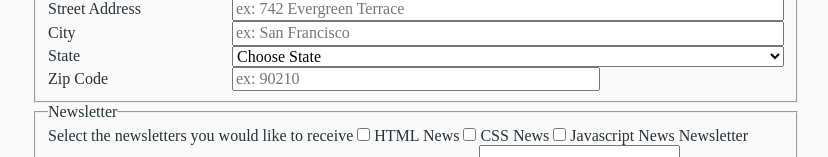
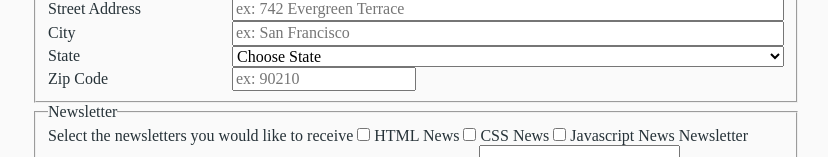
Before and after one commit to jorowebdev/unit3-project, a plain HTML site: page index.html in a window 1280 px wide. Shown: the part 262-419 px from the top of the page, without its empty margins (224-1052 px from the left). Drawn offline with Linux system fonts and the light colour scheme.

Commit message:
Updated css @media 768px
Changed the #zipcode max-width for tablet+ screens

```diff
--- a/styles.css
+++ b/styles.css
@@ -36,4 +36,8 @@ body {
     flex-basis: 75%;
   }
 
+  #zipcode {
+    max-width: 25%;
+  }
+
 }
```
